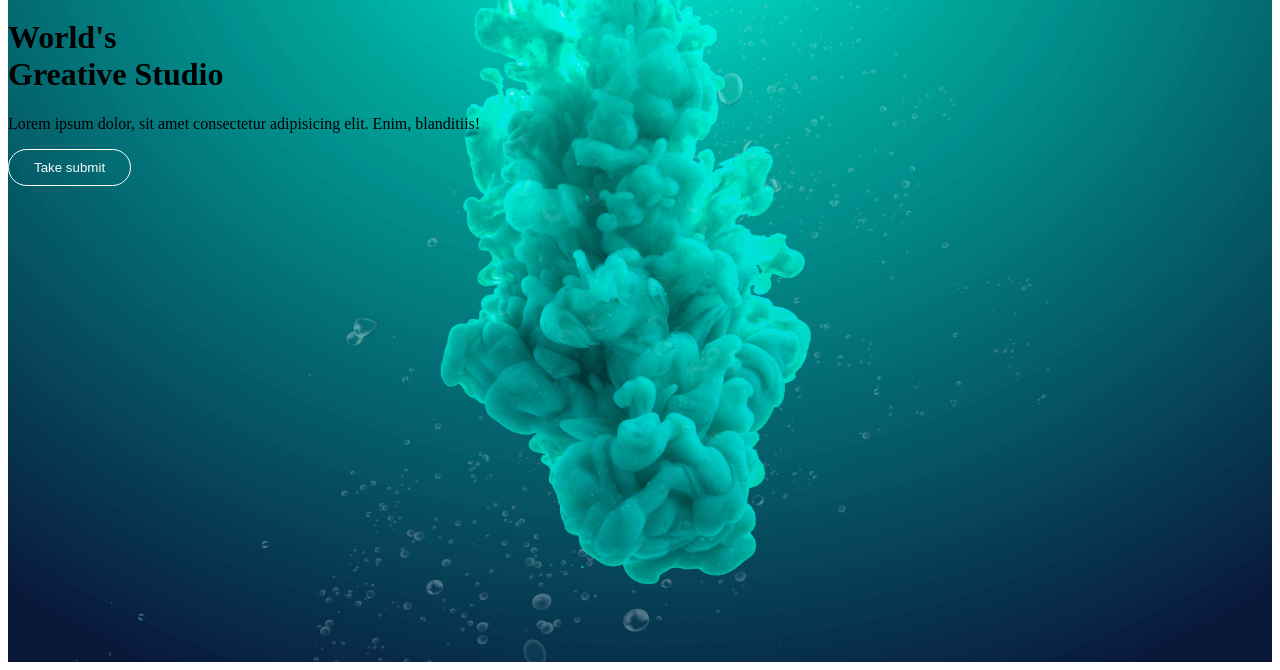
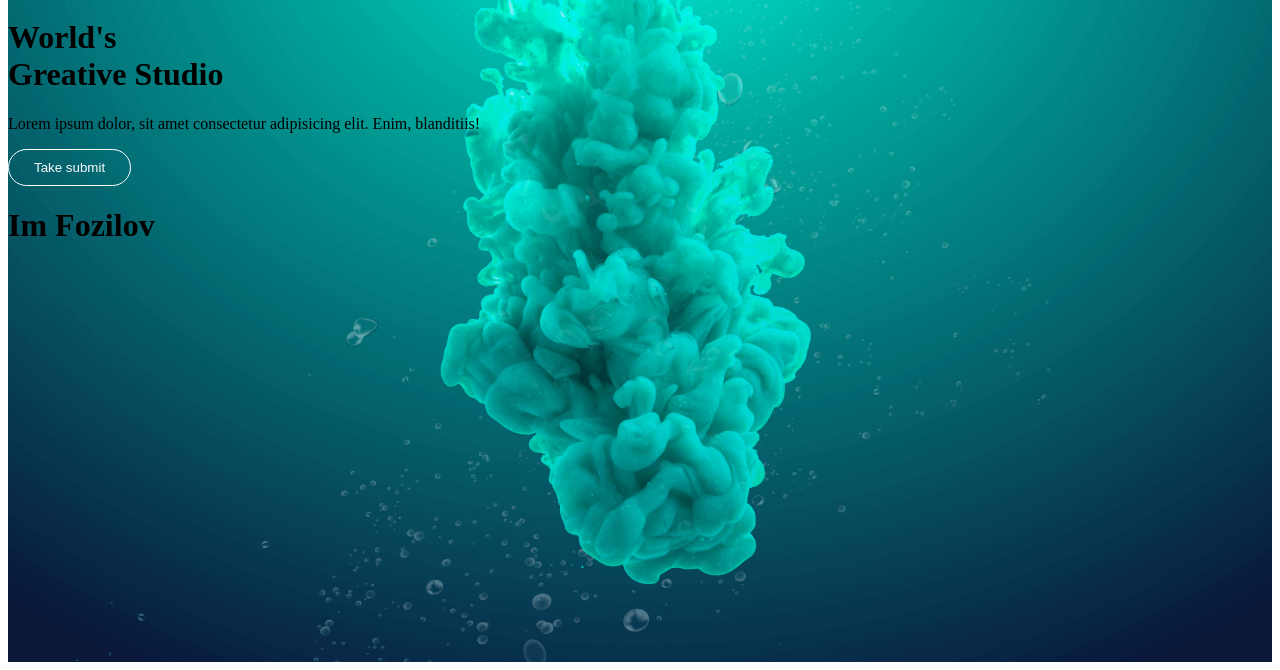
Before and after one commit to fozilovsirojddin/bubble, a plain HTML site: page index.html in a window 1280 px wide. Shown: the part 146-816 px from the top of the page. Drawn offline with Linux system fonts and the light colour scheme.

Commit message:
Add my name

```diff
--- a/index.html
+++ b/index.html
@@ -22,7 +22,7 @@
             </h1>
             <p>Lorem ipsum dolor, sit amet consectetur adipisicing elit. Enim, blanditiis!</p>
             <button type="button">Take submit</button>
-
+            <h1>Im Fozilov</h1>
         </div>
     </div>
 
```
